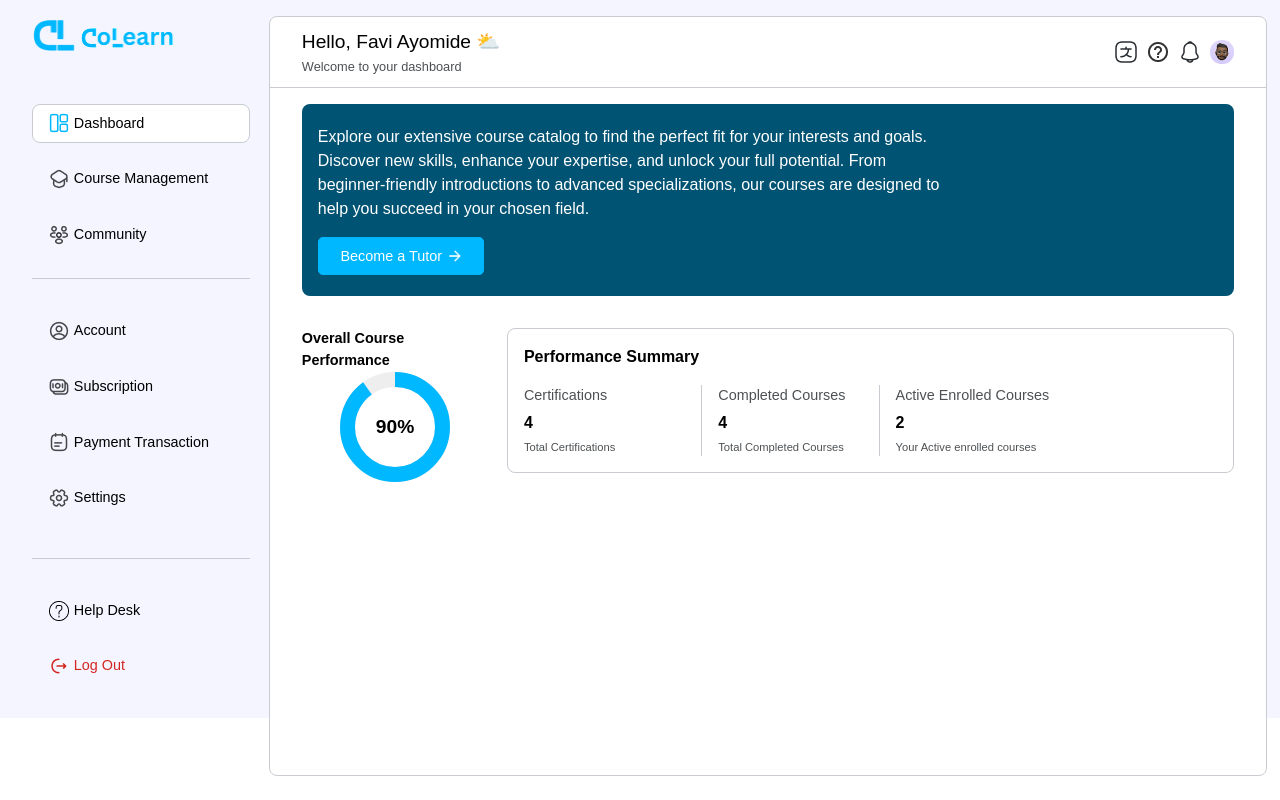
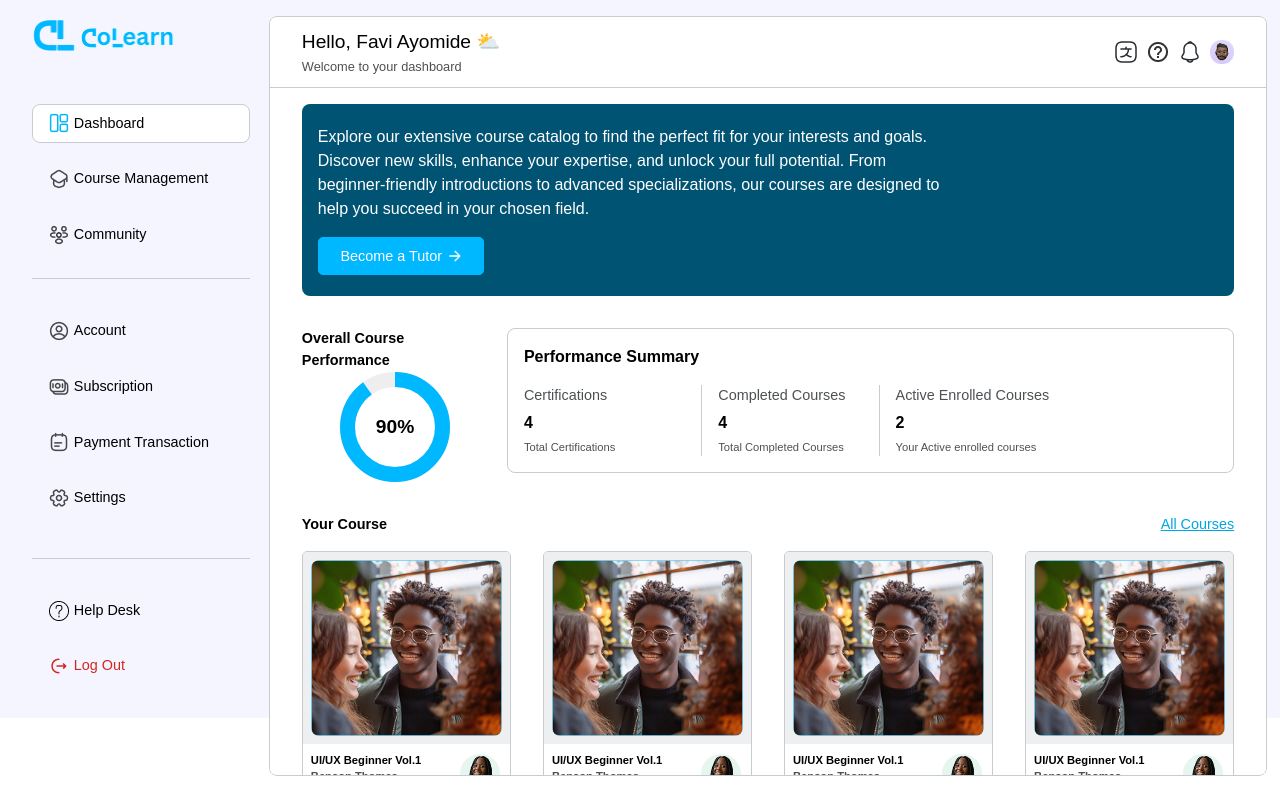
Before and after one commit to TemidayoVictor/colearn, a Next.js app: page /students/dashboard in a window 1280 px wide. Built offline with nearby package versions, Linux system fonts and the light colour scheme.

Commit message:
students dashboard

```diff
--- /dev/null
+++ b/app/components/Students/StudentCourseBox.tsx
@@ -0,0 +1,92 @@
+import React from "react";
+import Image from "next/image";
+import Link from "next/link";
+
+const StudentCourseBox = () => {
+    return (
+        <div className="mt-[2em]">
+            <div className="flex items-center justify-between mb-4">
+                <h2 className="font-semibold text-[.9rem]">Your Course</h2>
+                <Link href="/" className="text-[.9rem] underline color-normal">All Courses</Link>
+            </div>
+            <div className="courses-container ">
+                {
+                    [1,2,3,4].map((items, index) => (
+                        <Link href='course-page' className="course-box" key={index}>
+                            <div className="course-top">
+                                <Image
+                                    aria-hidden
+                                    src="/assets/images/course-img-2.png"
+                                    alt="Colearn Image"
+                                    width={254}
+                                    height={233}
+                                    className="object-cover rounded-[.5em] w-[100%]"
+                                />
+                            </div>
+                            <div className="course-bottom">
+                                <div className="flex items-start justify-between mb-2">
+                                    <div className="w-[75%]">
+                                        <p className="font-bold text-res-1">UI/UX Beginner Vol.1</p>
+                                        <p className="text-res-2 color-grey-text font-semibold">Benson Thomas</p>
+                                    </div>
+                                    <div>
+                                        <Image
+                                            aria-hidden
+                                            src="/assets/images/avatars.png"
+                                            alt="Colearn Image"
+                                            width={44}
+                                            height={48}
+                                            className="object-cover"
+                                        />
+                                    </div>
+                                </div>
+
+                                <div>
+                                    <div className="progress-container">
+                                        <div className="progress-bar two" style={{ width: `${index * 10}%` }}></div>
+                                    </div>
+                                    <p className="text-res-2 mb-2 mt-1">Completed <span className="font-semibold">{index * 10}%</span></p>
+                                </div>
+
+                                <div className="flex flex-col gap-3">
+                                    <div className="flex items-center justify-between">
+
+                                        <div className="flex items-center gap-1">
+                                            <div>
+                                                <Image
+                                                    aria-hidden
+                                                    src="/assets/images/moneys-3.png"
+                                                    alt="Colearn Image"
+                                                    width={20}
+                                                    height={20}
+                                                    className="object-cover"
+                                                />
+                                            </div>
+                                            <p className="text-res-2">$30</p>
+                                        </div>
+
+                                        <div className="flex items-center gap-1">
+                                            <div>
+                                                <Image
+                                                    aria-hidden
+                                                    src="/assets/images/people-3.png"
+                                                    alt="Colearn Image"
+                                                    width={20}
+                                                    height={20}
+                                                    className="object-cover"
+                                                />
+                                            </div>
+                                            <p className="text-res-2">134 Enrolled</p>
+                                        </div>
+                                    </div>
+                                </div>
+                            </div>
+                        </Link>
+                    ))
+                }
+            </div>
+        </div>
+    )
+}
+
+export default StudentCourseBox;
--- /dev/null
+++ b/app/components/Students/StudentDashboardBody.tsx
@@ -0,0 +1,22 @@
+import React from "react";
+import DashboardHeader from "@/app/components/Students/DashboardHeader";
+import StudentDashboardPerformance from "@/app/components/Students/StudentDashboardPerformance";
+import StudentCourseBox from "@/app/components/Students/StudentCourseBox";
+import StudentPopularCertificatesBox from "./StudentPopularCertificatesBox";
+
+const StudentDashboardBody = () => {
+    return (
+        <div>
+            <div>
+                <DashboardHeader />
+            </div>
+            <div className="container-3">
+                <StudentDashboardPerformance />
+                <StudentCourseBox />
+                <StudentPopularCertificatesBox />
+            </div>
+        </div>
+    )
+}
+
+export default StudentDashboardBody;
--- a/app/components/Students/StudentDashboardPerformance.tsx
+++ b/app/components/Students/StudentDashboardPerformance.tsx
@@ -4,7 +4,7 @@ import DashboardPerformance from "../Instructors/DashboardPerformance";
 
 const StudentDashboardPerformance = () => {
     return (
-        <div className="container-3">
+        <div>
             <div className="student-dashboard-performance">
                 <div className="left">
                     <h2 className="font-semibold text-[.9rem]">Overall Course Performance</h2>
--- /dev/null
+++ b/app/components/Students/StudentPopularCertificatesBox.tsx
@@ -0,0 +1,69 @@
+import React from "react";
+import Image from "next/image";
+import Link from "next/link";
+
+const StudentPopularCertificatesBox = () => {
+    return (
+        <div className="mt-[2em]">
+            <div className="flex items-center justify-between mb-4">
+                <h2 className="font-semibold text-[.9rem]">Most Popular Certificates</h2>
+                <Link href="/" className="text-[.9rem] underline color-normal">See More</Link>
+            </div>
+            <div className="blog-cont two">
+                {
+                    [1,2,3,4].map((item, index) => (
+                        <div className="course two" key={index}>
+                            <div className="relative w-fit">
+                                <div className="relative">
+                                    <Image
+                                        aria-hidden
+                                        src="/assets/images/course.png"
+                                        alt="Colearn Logo"
+                                        width={400}
+                                        height={264}
+                                        className="object-cover rounded-[.5em]"
+                                    />
+                                    <div className="absolute right-0 bottom-0 flex gap-2 items-center bg-white p-2 rounded-tl-[.3rem]">
+                                        <Image
+                                            aria-hidden
+                                            src="/assets/images/star.png"
+                                            alt="Colearn Logo"
+                                            width={20}
+                                            height={20}
+                                            className="object-contain"
+                                        />
+                                        <p className="text-[.9rem] font-bold">4.3</p>
+                                        <p className="text-[.8rem]">(382)</p>
+                                    </div>
+                                </div>
+                            </div>
+                            <h3 className="mt-2 text-[.9rem] font-bold">The Complete  Guide to cybersecurity:  From Beginner to expert</h3>
+                            <div className="flex gap-2 items-center mt-2">
+                            <Image
+                                    aria-hidden
+                                    src="/assets/images/avatars.png"
+                                    alt="Colearn Logo"
+                                    width={40}
+                                    height={40}
+                                    className="object-contain rounded-[50%]"
+                                />
+                                <p className="text-[.9rem]">Favi Design</p>
+                            </div>
+                            <div className="flex justify-between items-center mt-2">
+                                <div>
+                                    <span className="font-semibold text-[.8rem]">$30.00</span>
+                                </div>
+                                <Link href='/' className="btn normal btn-small">Buy Now</Link>
+                            </div>
+                            <div>
+
+                            </div>
+                        </div>
+                    ))
+                }
+            </div>
+        </div>
+    )
+}
+
+export default StudentPopularCertificatesBox;
--- a/app/globals.css
+++ b/app/globals.css
@@ -189,6 +189,11 @@ input, textarea {
   cursor: pointer;
 }
 
+.btn.btn-small {
+  font-size: .8rem;
+  padding: .3em 1em;
+}
+
 .btn.normal {
   border: 1px solid var(--color-primary-normal);
 }
@@ -872,6 +877,10 @@ input, textarea {
   gap: 2em;
   row-gap: 2.5em;
   overflow-x: unset;
+}
+
+.blog-cont.two {
+  grid-template-columns: repeat(auto-fill, minmax(12rem, 1fr));
 }
 
 .blog-tab {
@@ -2119,7 +2128,11 @@ td {
   height: .5em;
   background-color: var(--secondary-color-normal);
   width: 0%;
-  transition: width 0.4s ease;
+  transition: width 1.5s ease;
+}
+
+.progress-bar.two {
+  background-color: var(--color-primary-normal);
 }
 
 .progress-text {
--- a/app/students/dashboard/page.tsx
+++ b/app/students/dashboard/page.tsx
@@ -1,17 +1,12 @@
 import React from "react";
 import UserLayout from "@/app/components/UserLayout";
-import DashboardHeader from "@/app/components/Students/DashboardHeader";
-import StudentDashboardPerformance from "@/app/components/Students/StudentDashboardPerformance";
+import StudentDashboardBody from "@/app/components/Students/StudentDashboardBody";
+
 
 const StudentDashboard = () => (
     <div>
         <UserLayout userType="student">
-            <div>
-                <DashboardHeader />
-            </div>
-            <div>
-                <StudentDashboardPerformance />
-            </div>
+            <StudentDashboardBody />
         </UserLayout>
     </div>
 )
```
